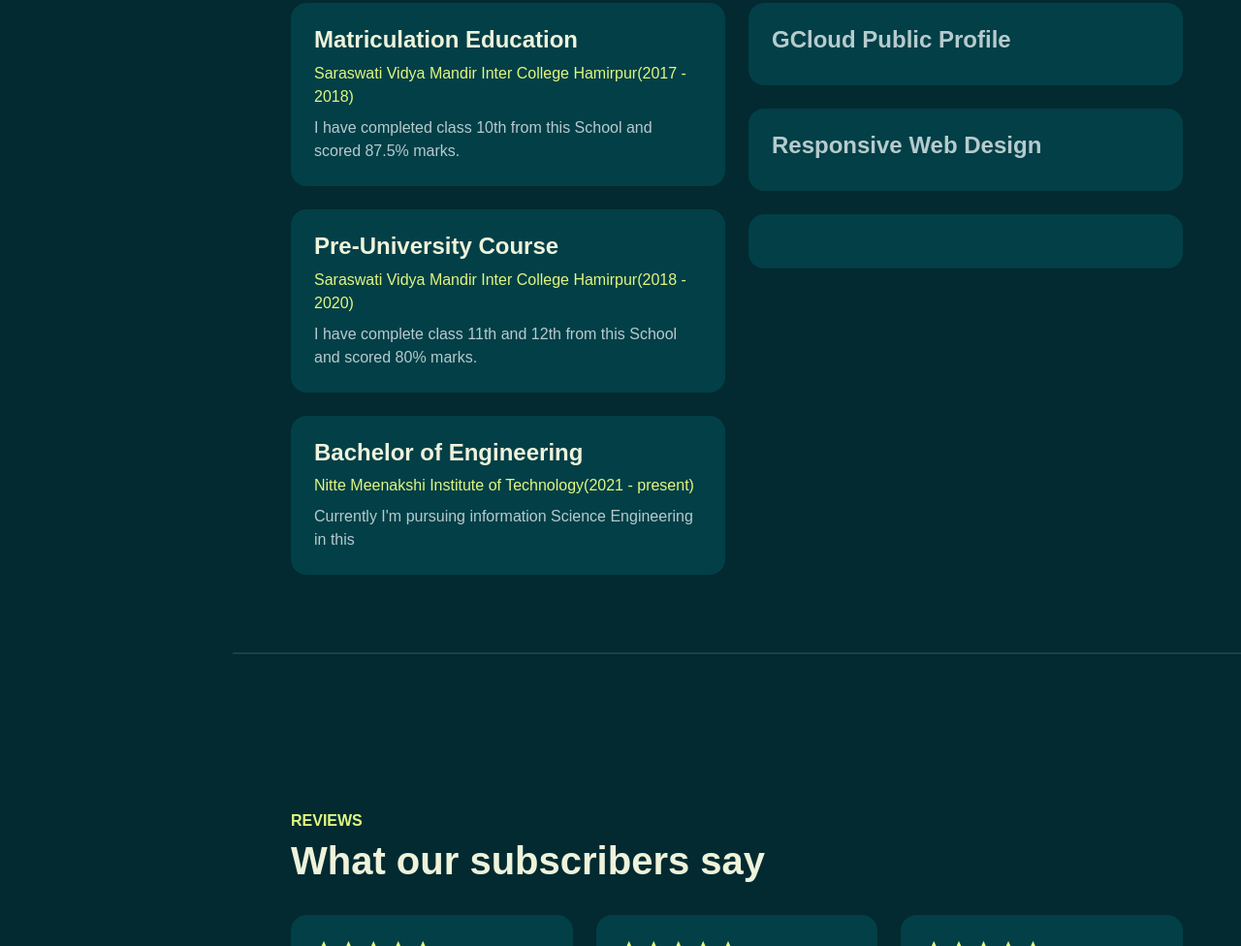
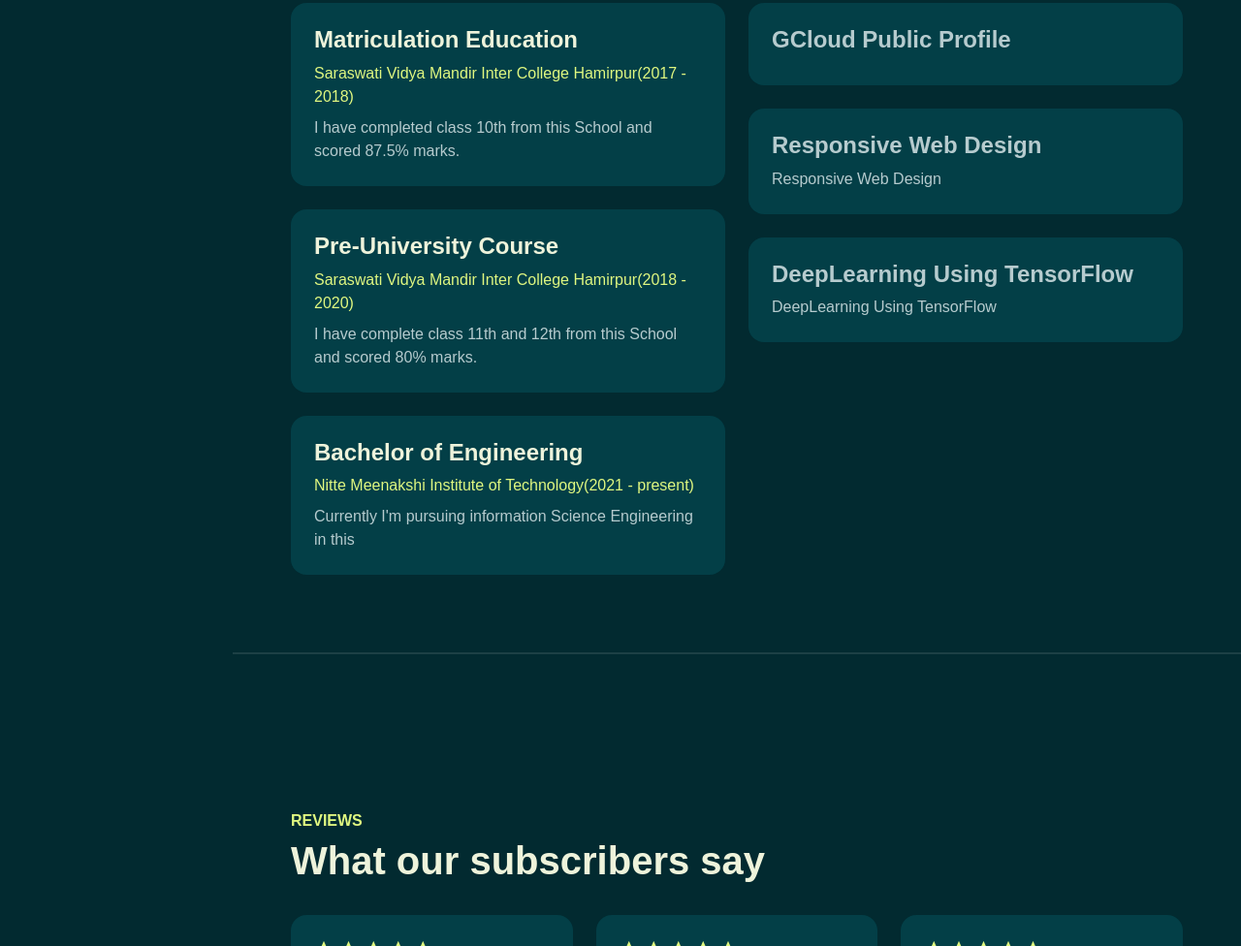
Before and after one commit to sonu101gupta/My-portfolio, a plain HTML site: page index.html in a window 1280 px wide. Shown: the part 3081-4057 px from the top of the page at 97% size. Drawn offline with Linux system fonts and the light colour scheme; a web font is replaced by a local one.

Commit message:
Update index.html

```diff
--- a/index.html
+++ b/index.html
@@ -268,15 +268,15 @@
                                 <div class="bg-base p-4 rounded-4 shadow-effect">
                                     <h4><a href="https://freecodecamp.org/certification/fccd4bf4ea7-84ff-4376-8334-4da12dad7104/responsive-web-design">Responsive Web Design</a></h4>
                                     <p class="text-brand mb-2"><!----></p>
-                                    <p class="mb-0"><!----></p>
+                                    <p class="mb-0"><a href="https://freecodecamp.org/certification/fccd4bf4ea7-84ff-4376-8334-4da12dad7104/responsive-web-design">Responsive Web Design</a></p>
                                 </div>
                             </div>
 
                             <div class="col-12" data-aos="fade-up" data-aos-delay="600">
                                 <div class="bg-base p-4 rounded-4 shadow-effect">
-                                    <h4><!----></h4>
+                                    <h4><a href="https://credsverse.com/credentials/73dc62b6-3dbc-47e1-b640-c96859cbbfdd">DeepLearning Using TensorFlow</a></h4>
                                     <p class="text-brand mb-2"><!----></p>
-                                    <p class="mb-0"><!----></p>
+                                    <p class="mb-0"><a href="https://credsverse.com/credentials/73dc62b6-3dbc-47e1-b640-c96859cbbfdd">DeepLearning Using TensorFlow</a></p>
                                 </div>
                             </div>
 
```
